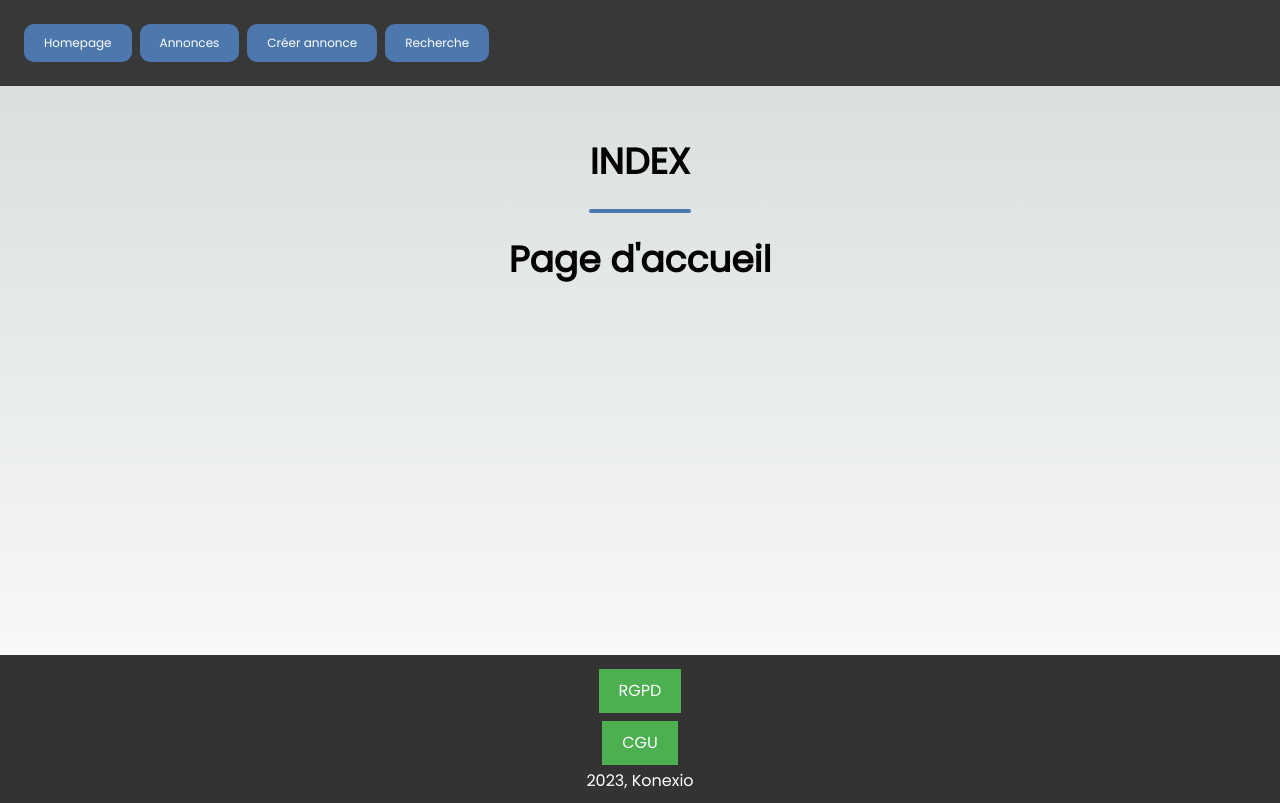
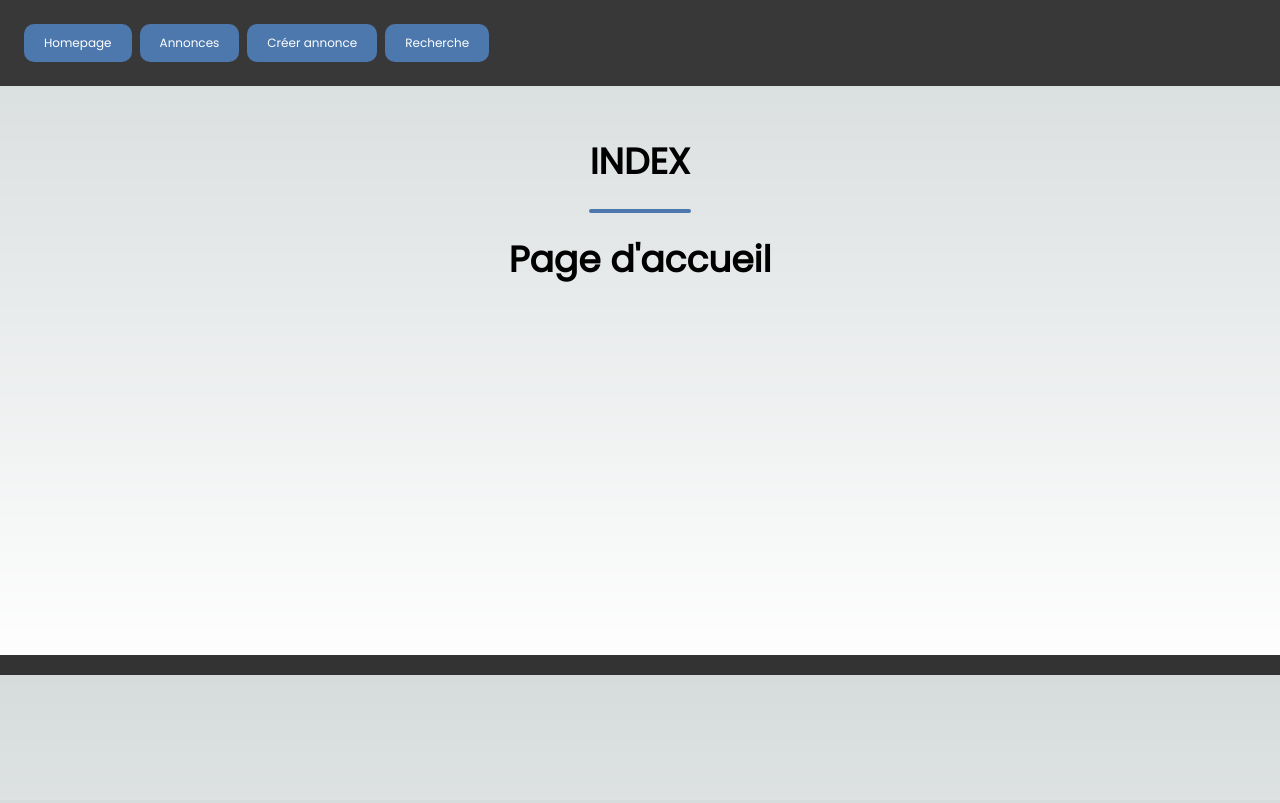
Before and after one commit to Gelero91/modeleDexpo, a Next.js app: page / in a window 1280 px wide. Built offline with nearby package versions, Linux system fonts and the light colour scheme.

Commit message:
layout push

```diff
--- a/components/footer.tsx
+++ b/components/footer.tsx
@@ -1,19 +1,10 @@
 import React from 'react';
+import styles from './footer.module.css';
 import Link from 'next/link';
-import styles from './footer.module.css'; // Importez le fichier CSS pour ce composant
 
 const Footer = () => {
   return (
     <footer className={styles.footer}>
-      <Link href="/rgpd">
-        <button className={styles.button}>RGPD</button>
-      </Link>
-      <br/>
-      <Link href="/cgu">
-        <button className={styles.button}>CGU</button>
-      </Link>
-      <br/>
-      2023, Konexio
     </footer>
   );
 };
--- a/components/header.tsx
+++ b/components/header.tsx
@@ -7,7 +7,9 @@ const Header = () => {
     <header>
       <nav className={styles.nav}>
         <Link href="/">
-          <button className={styles.button}>Homepage</button>
+          <button className={styles.button}>
+            Homepage
+          </button>
         </Link>
 
         <Link href="/ads">
--- a/pages/ads/index.tsx
+++ b/pages/ads/index.tsx
@@ -3,7 +3,6 @@ import React, { useState } from "react";
 import Link from "next/link";
 import Card from '../../components/card';
 import cardData from "../../data/cardData";
-import styles from "./ads.module.css";
 import styles from "./ads.module.css";
 
 const cardsPerPage = 10;
```
Also changed, not shown: pages/components/card.tsx (added).
